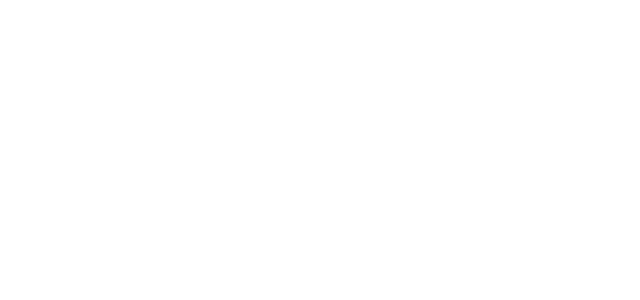
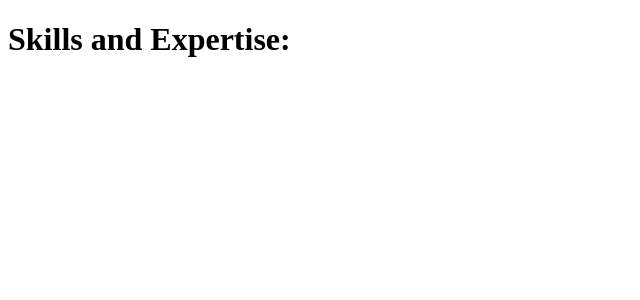
Before and after one commit to PeaceOloruntoba/peacecodes, a Next.js app: page /components/Skills/Jumpon in a window 1280 px wide. Shown: the top 300 px of the page, without its empty margins (0-640 px from the left). Built offline with nearby package versions, Linux system fonts and the light colour scheme.

Commit message:
jingling

```diff
--- a/src/pages/components/Skills/Jumpon.tsx
+++ b/src/pages/components/Skills/Jumpon.tsx
@@ -1,7 +1,10 @@
 export default function Jumpon(){
     return(
         <div>
+            <h1 className="text-4xl font-semibold text-slate-800 dark:text-zinc-300">Skills and Expertise:</h1>
+            <div>
 
+            </div>
         </div>
     )
 }
```
Also changed, not shown: src/pages/components/Skills/SkillsCard.tsx (added, +7 -0 lines).
